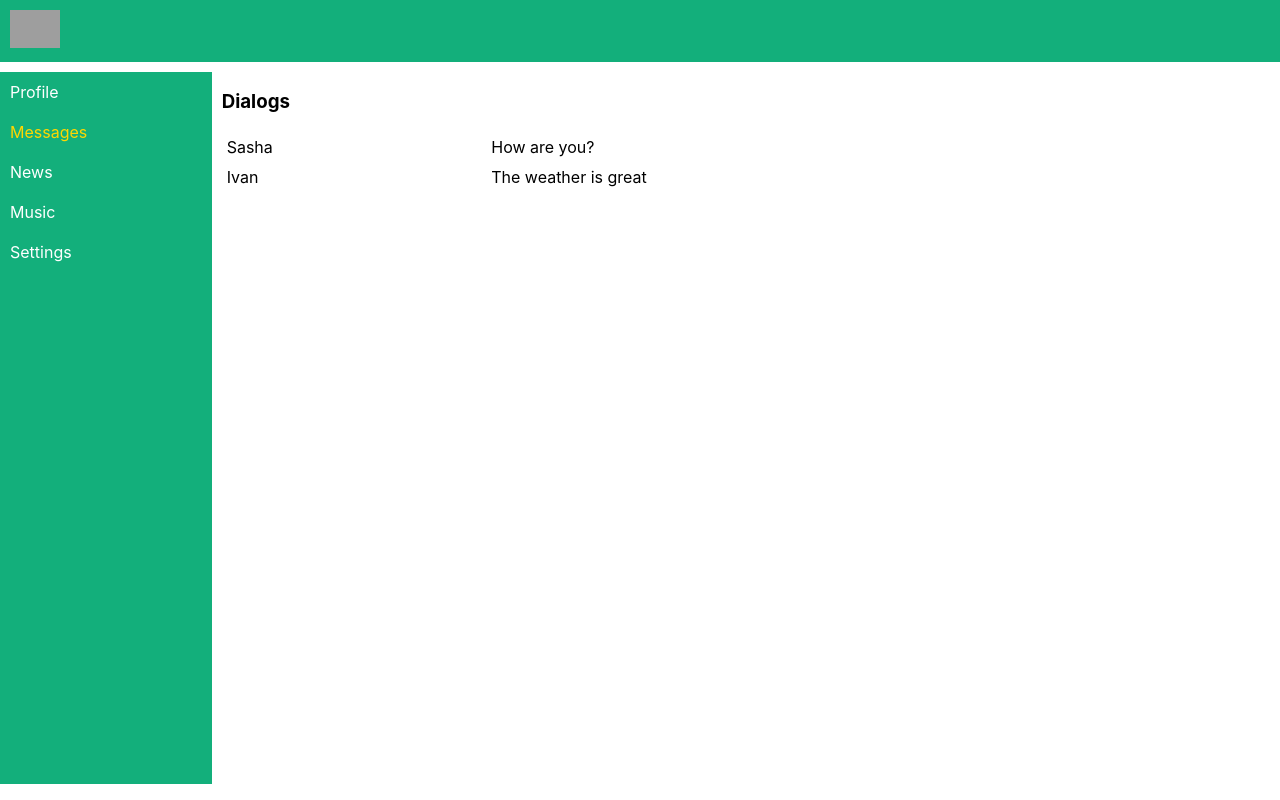
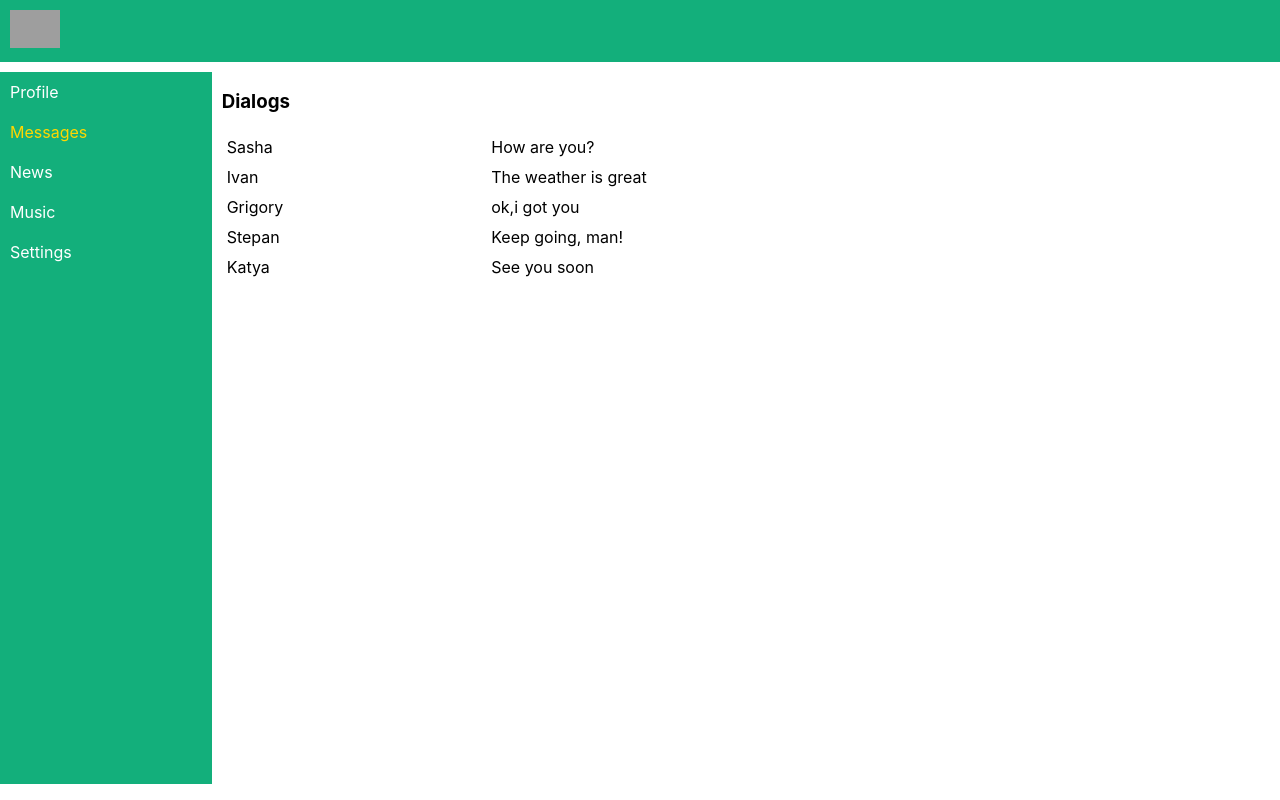
Before and after one commit to artemgomel89/react-study, a React (Create React App) app: page /dialogs in a window 1280 px wide. Built offline with nearby package versions, Linux system fonts and the light colour scheme; grey boxes are pictures that could not be loaded.

Commit message:
feat: add data array

```diff
--- a/src/components/Dialogs/Dialogs.jsx
+++ b/src/components/Dialogs/Dialogs.jsx
@@ -14,7 +14,7 @@ const Message = (props) => {
   return <div className={s.message}>{props.message}</div>;
 };
 
-const dialogsData = [
+const dialogs = [
   { id: 1, name: 'Sasha' },
   { id: 2, name: 'Ivan' },
   { id: 3, name: 'Grigory' },
@@ -24,32 +24,32 @@ const dialogsData = [
   },
   { id: 5, name: 'Katya' },
 ];
-
-const messagesData = [
+const messages = [
   { id: 1, message: 'How are you?' },
   { id: 2, message: 'The weather is great' },
   {
     id: 3,
     message: 'ok,i got you',
   },
-  { id: 4, message: 'How are you?' },
-  { id: 5, message: 'How are you?' },
+  { id: 4, message: 'Keep going, man!' },
+  { id: 5, message: 'See you soon' },
 ];
+
+const dialogsElements = dialogs.map((d) => (
+  <DialogItem name={d.name} id={d.id} />
+));
+const messagesElements = messages.map((m) => (
+  <Message message={m.message} id={m.id} />
+));
 
 const Dialogs = (props) => {
   return (
     <div className={s.dialogs}>
       <div>
         <h3>Dialogs</h3>
-        <div className={s.dialogItems}>
-          <DialogItem name={dialogsData[0].name} id={dialogsData[0].id} />
-          <DialogItem name={dialogsData[1].name} id={dialogsData[1].id} />
-        </div>
+        <div className={s.dialogItems}>{dialogsElements}</div>
       </div>
-      <div className={s.messages}>
-        <Message message={messagesData[0].message} id={messagesData[0].id} />
-        <Message message={messagesData[1].message} id={messagesData[1].id} />
-      </div>
+      <div className={s.messages}>{messagesElements}</div>
     </div>
   );
 };
--- a/src/components/MyPosts/MyPosts.jsx
+++ b/src/components/MyPosts/MyPosts.jsx
@@ -3,11 +3,16 @@ import s from './MyPosts.module.scss';
 import Post from '../Post/Post';
 
 const MyPosts = () => {
-  const postData = [
+  const posts = [
     { id: 1, message: 'How are you?', likesCount: 12 },
     { id: 2, message: 'The weather is great', likesCount: 8 },
     { id: 2, message: 'Keep going man', likesCount: 8 },
   ];
+
+  const postsElements = posts.map((p) => (
+    <Post content={p.message} btnName={`like`} likesCount={p.likesCount} />
+  ));
+
   return (
     <div>
       My post
@@ -17,23 +22,7 @@ const MyPosts = () => {
         <button>Remove</button>
       </div>
       <h4>New post</h4>
-      <div className={s.posts}>
-        <Post
-          content={postData[0].message}
-          btnName={`like`}
-          likesCount={postData[0].likesCount}
-        />
-        <Post
-          content={postData[1].message}
-          btnName={`like`}
-          likesCount={postData[1].likesCount}
-        />
-        <Post
-          content={postData[2].message}
-          btnName={`like`}
-          likesCount={postData[2].likesCount}
-        />
-      </div>
+      <div className={s.posts}>{postsElements}</div>
     </div>
   );
 };
--- a/src/components/ProfileInfo/ProfileInfo.jsx
+++ b/src/components/ProfileInfo/ProfileInfo.jsx
@@ -0,0 +1,18 @@
+import React from 'react';
+import './ProfileInfo.module.scss';
+import s from '../ProfileInfo/ProfileInfo.module.scss';
+
+const ProfileInfo = (props) => {
+  return (
+    <div>
+      <img
+        src="https://i.pinimg.com/550x/56/e5/3b/56e53bd754deedf4254a8172e0f7d580.jpg"
+        alt="dog"
+        className={s.dog}
+      />
+      <div> ava + description</div>
+    </div>
+  );
+};
+
+export default ProfileInfo;
--- a/src/components/ProfileInfo/ProfileInfo.module.scss
+++ b/src/components/ProfileInfo/ProfileInfo.module.scss
@@ -0,0 +1,6 @@
+.dog {
+  width: 100px;
+  height: 100px;
+  border-radius: 50%;
+  padding: 15px;
+}
```
